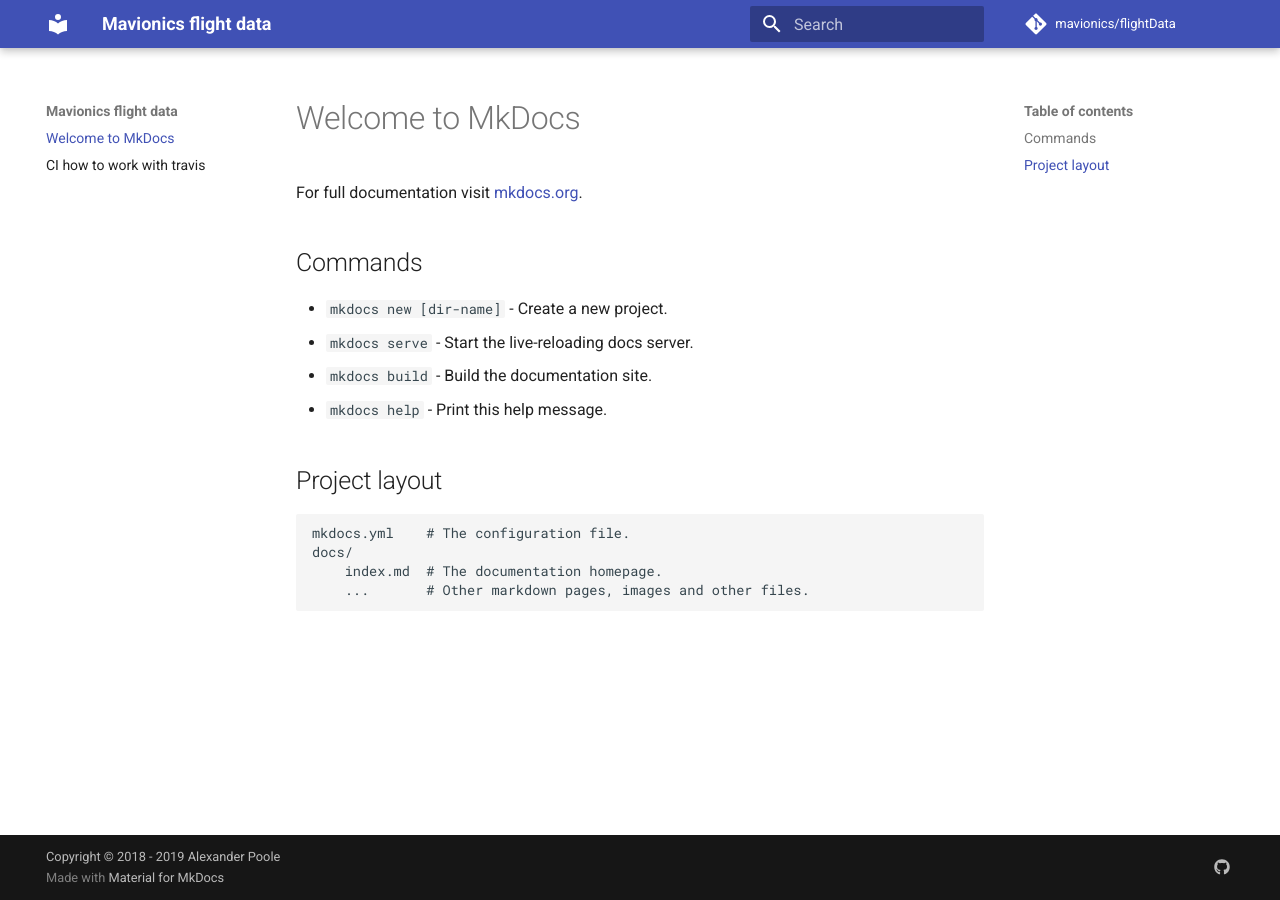
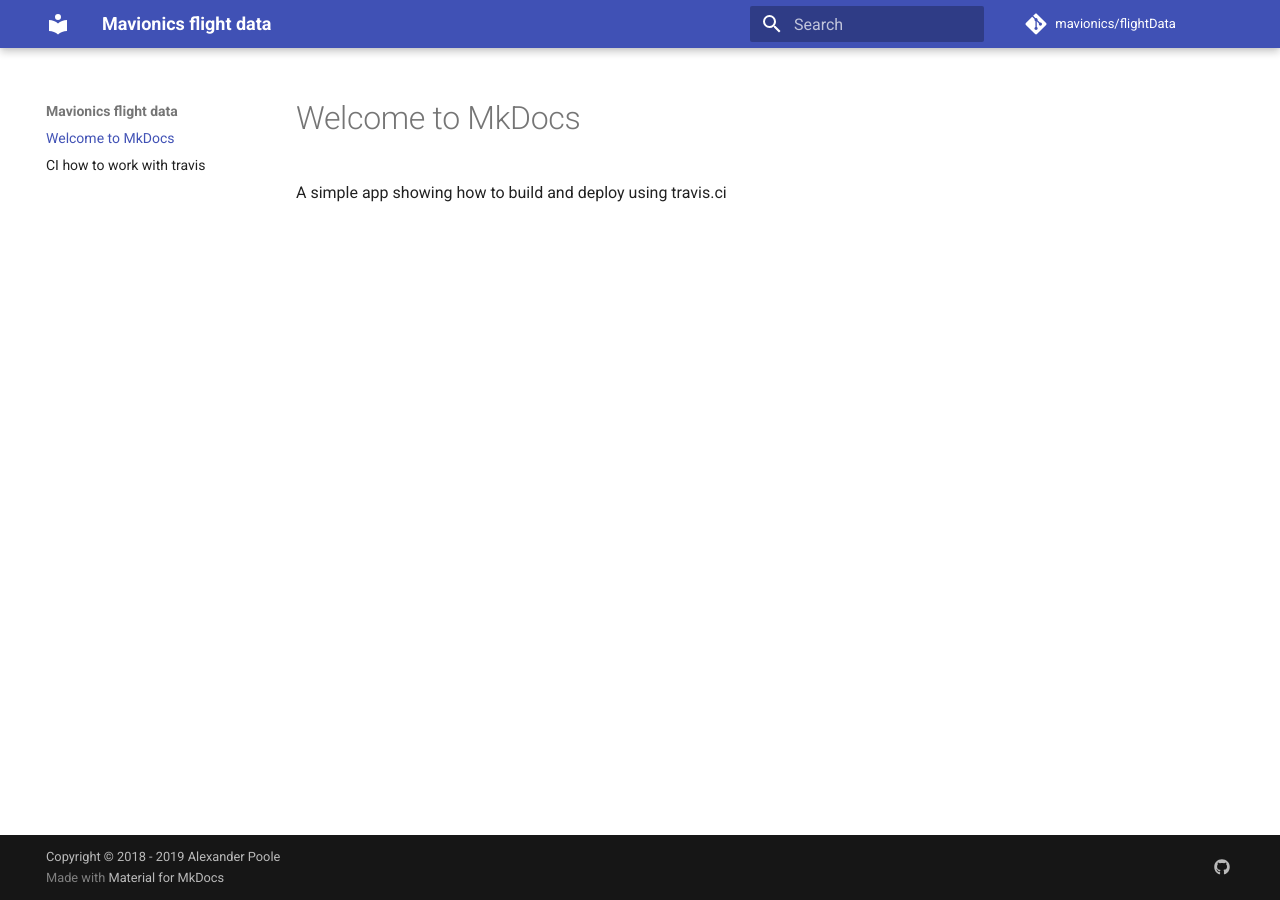
Before and after one commit to Mavionics/flightData, an MkDocs documentation site: the page built from docs/index.md, in a window 1280 px wide. Built offline with MkDocs 1.6.1 and Material for MkDocs 9.7.7, drawn with Linux system fonts in a browser that asks for light colours; comment, search, counter and statistics services are not loaded.

Commit message:
Update mkdocs to build with travis

```diff
--- a/docs/index.md
+++ b/docs/index.md
@@ -1,17 +1,3 @@
 # Welcome to MkDocs
 
-For full documentation visit [mkdocs.org](https://mkdocs.org).
-
-## Commands
-
-* `mkdocs new [dir-name]` - Create a new project.
-* `mkdocs serve` - Start the live-reloading docs server.
-* `mkdocs build` - Build the documentation site.
-* `mkdocs help` - Print this help message.
-
-## Project layout
-
-    mkdocs.yml    # The configuration file.
-    docs/
-        index.md  # The documentation homepage.
-        ...       # Other markdown pages, images and other files.
+A simple app showing how to build and deploy using travis.ci
```
Also changed, not shown: .travis.yml (+14 -0 lines), README.md (+1 -1 lines), docs/travis.md (+0 -1 lines).
